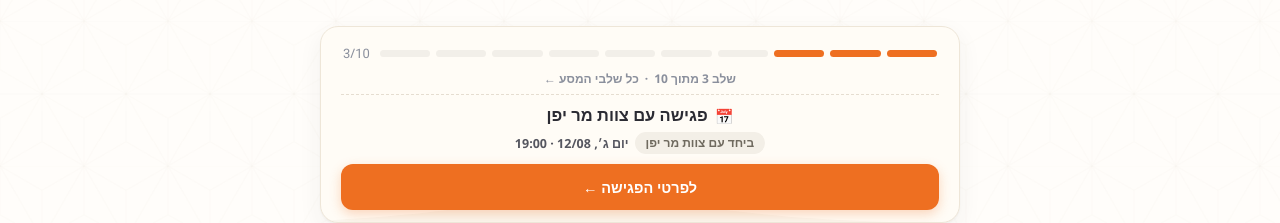
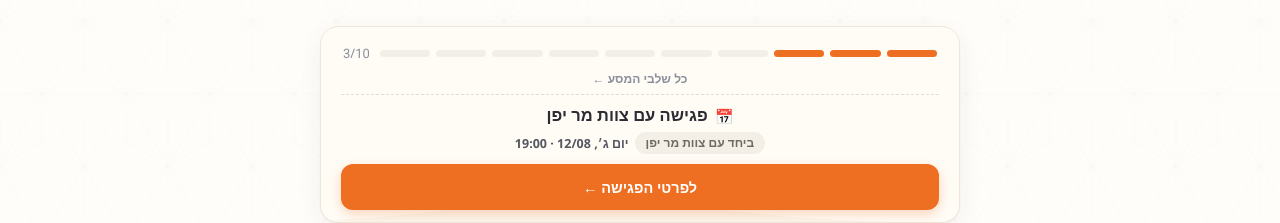
Before and after one commit to bentuchman/mr-japan-progress, a React (Vite) app: page / in a window 1280 px wide. Shown: the part 270-493 px from the top of the page. Built offline with nearby package versions, Linux system fonts and the light colour scheme; a web font is replaced by a local one.

Commit message:
Drop the stage-count text below the progress bar
The line under the bar now carries only the journey link; the fraction
counter beside the bar already states the position.

```diff
--- a/src/components/JourneyPath.tsx
+++ b/src/components/JourneyPath.tsx
@@ -58,8 +58,6 @@ export function JourneyPath({ stages, currentIndex, previewIndex, demoMode, onSe
       {/* שפת לקוח בלבד — מונחי דמו (בפועל/מציג) חיים רק בפאנל ה-Demo.
           ללא מקרא — הוויזואליה של הפס מדברת בעד עצמה. */}
       <div className="jp-count">
-        שלב {shownIndex + 1} מתוך {stages.length}
-        <span className="jp-sep">·</span>
         <button className="jp-all" onClick={onOpenFull}>כל שלבי המסע ←</button>
       </div>
     </div>
```
Also changed, not shown: artifact.html (+1 -1 lines), prototype-single.html (+1 -1 lines).
